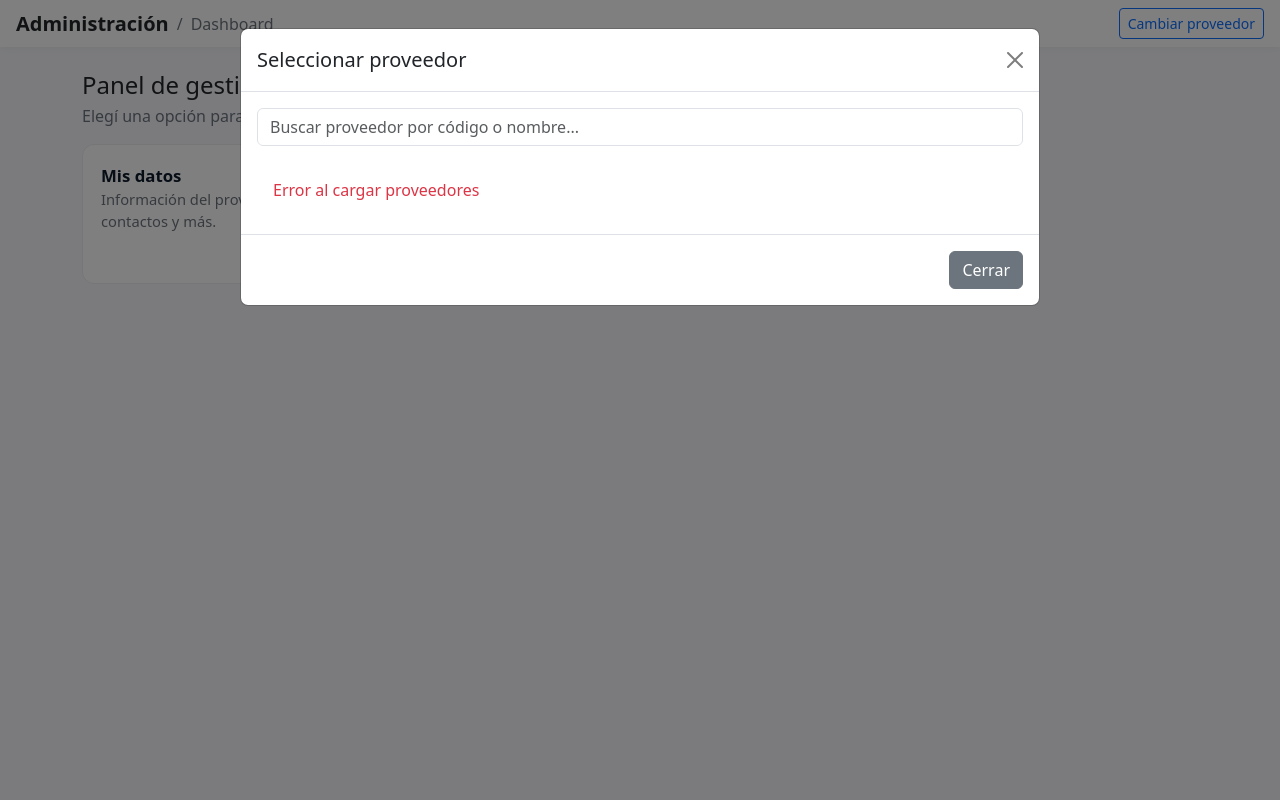
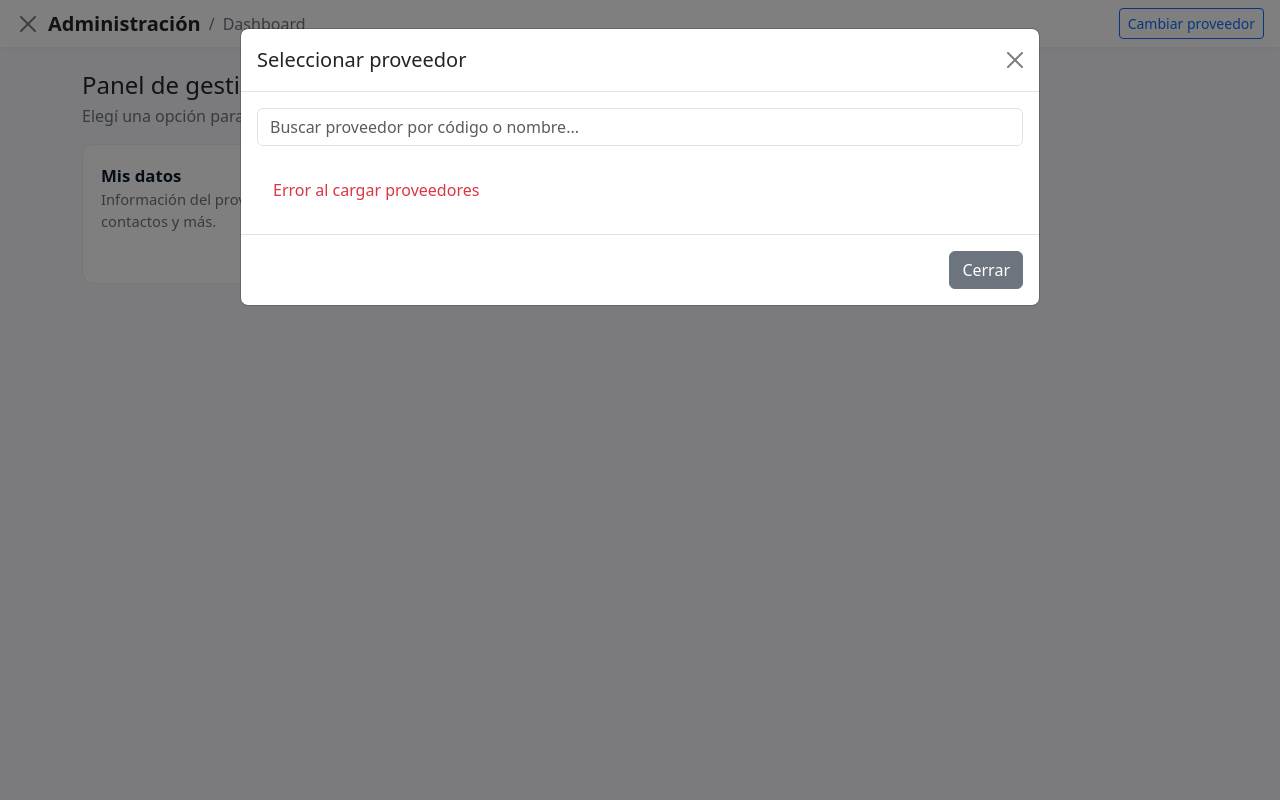
Before and after one commit to bergaeduardo/Adm_Proveedores, a Django app: page /administracion/dashboard/ in a window 1280 px wide. Run offline with Django 3.2, Linux system fonts and the light colour scheme; data that the repository does not hold is empty.

Commit message:
Agregar btn-close

```diff
--- a/core_App/Administracion/templates/Administracion/dashboard.html
+++ b/core_App/Administracion/templates/Administracion/dashboard.html
@@ -24,6 +24,7 @@
   <nav class="navbar app-navbar sticky-top py-2">
     <div class="container-fluid px-3">
       <div class="d-flex align-items-center gap-2">
+        <button class="btn-close" type="button" onclick="window.location.href='https://intranet.xl.com.ar/'"></button>
         <span class="fs-5 fw-semibold">Administración</span>
         <span class="text-secondary">/</span>
         <span class="text-secondary">Dashboard</span>
```
